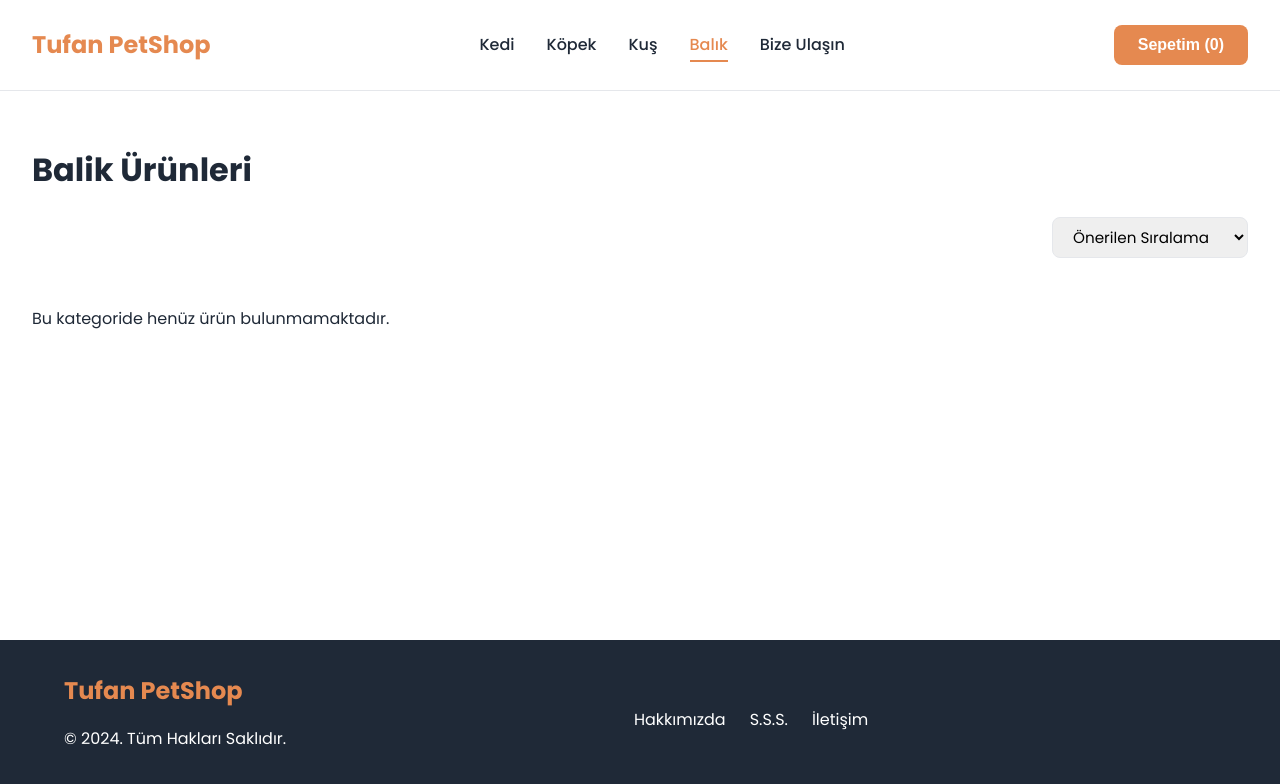
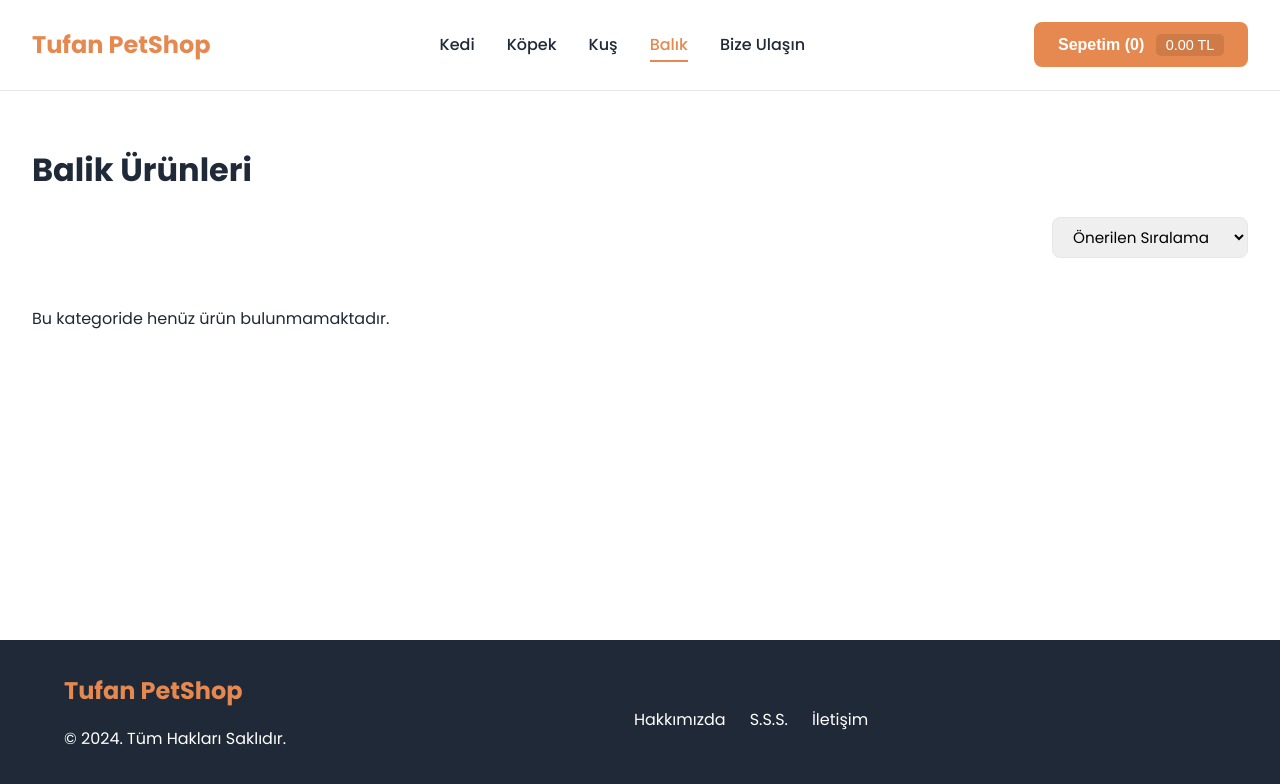
Before and after one commit to ozzgurkarli/PetShop, a React (Vite) app in the folder tufan-petshop/: page /balik in a window 1280 px wide. Shown: the top 784 px of the page. Built offline with nearby package versions, Linux system fonts and the light colour scheme.

Commit message:
Add cart total calculation and update Navbar and ProductCard components for better cart functionality

```diff
--- a/tufan-petshop/src/components/Navbar.css
+++ b/tufan-petshop/src/components/Navbar.css
@@ -108,9 +108,21 @@
   /* Yazı boyutunu ekledik */
   font-size: 1rem;
   transition: background-color 0.25s, transform 0.2s;
+  display: flex;
+  align-items: center;
+  gap: 0.75rem;
 }
 
 .cart-button:hover {
   background-color: var(--primary-color-dark);
   transform: scale(1.05); /* Üzerine gelince hafifçe büyüme efekti */
 }
+
+/* Toplam tutar için stil */
+.cart-total {
+  background-color: rgba(0, 0, 0, 0.1);
+  padding: 0.2rem 0.6rem;
+  border-radius: 5px;
+  font-size: 0.9rem;
+  font-weight: 500;
+}
--- a/tufan-petshop/src/components/Navbar.jsx
+++ b/tufan-petshop/src/components/Navbar.jsx
@@ -4,7 +4,7 @@ import { CartContext } from '../context/CardContext'; // Eklendi
 import './Navbar.css';
 
 function Navbar() {
-  const { cartItemCount } = useContext(CartContext); // Eklendi
+  const { cartItemCount, cartTotal } = useContext(CartContext); // cartTotal eklendi
 
   const categories = [
     { name: 'Kedi', path: 'kedi' },
@@ -48,6 +48,8 @@ function Navbar() {
         {/* Buton içeriği güncellendi */}
         <button className="cart-button">
           Sepetim ({cartItemCount})
+          {/* Toplam tutarı gösteren alan eklendi */}
+          <span className="cart-total">{cartTotal.toFixed(2)} TL</span>
         </button>
       </div>
     </header>
--- a/tufan-petshop/src/components/ProductCard.css
+++ b/tufan-petshop/src/components/ProductCard.css
@@ -70,3 +70,14 @@
 .add-to-cart-btn:hover {
     background-color: var(--primary-color-dark);
 }
+
+/* Eklenme animasyonu için */
+.add-to-cart-btn.added {
+  background-color: #28a745; /* Başarılı ekleme rengi (yeşil) */
+  transform: scale(1.05);
+  transition: background-color 0.3s, transform 0.3s;
+}
+
+.add-to-cart-btn:disabled {
+  cursor: not-allowed;
+}
--- a/tufan-petshop/src/components/ProductCard.jsx
+++ b/tufan-petshop/src/components/ProductCard.jsx
@@ -1,9 +1,18 @@
-import React, { useContext } from 'react';
+import React, { useContext, useState } from 'react';
 import { CartContext } from '../context/CardContext';
 import './ProductCard.css';
 
 function ProductCard({ product }) {
   const { addToCart } = useContext(CartContext);
+  const [isAdded, setIsAdded] = useState(false);
+
+  const handleAddToCart = () => {
+    addToCart(product);
+    setIsAdded(true);
+    setTimeout(() => {
+      setIsAdded(false);
+    }, 1500); // 1.5 saniye sonra eski haline dönecek
+  };
 
   return (
     <div className="product-card">
@@ -14,10 +23,11 @@ function ProductCard({ product }) {
         <div className="product-footer">
           <p className="product-price">{product.price.toFixed(2)} TL</p>
           <button
-            className="add-to-cart-btn"
-            onClick={() => addToCart(product)}
+            className={`add-to-cart-btn ${isAdded ? 'added' : ''}`}
+            onClick={handleAddToCart}
+            disabled={isAdded}
           >
-            Sepete Ekle
+            {isAdded ? 'Eklendi!' : 'Sepete Ekle'}
           </button>
         </div>
       </div>
--- a/tufan-petshop/src/context/CardContext.jsx
+++ b/tufan-petshop/src/context/CardContext.jsx
@@ -24,8 +24,12 @@ export const CartProvider = ({ children }) => {
   // Sepetteki toplam ürün sayısını hesapla
   const cartItemCount = cartItems.reduce((total, item) => total + item.quantity, 0);
 
+  // Sepetteki toplam tutarı hesapla
+  const cartTotal = cartItems.reduce((total, item) => total + (item.price * item.quantity), 0);
+
+
   return (
-    <CartContext.Provider value={{ cartItems, addToCart, cartItemCount }}>
+    <CartContext.Provider value={{ cartItems, addToCart, cartItemCount, cartTotal }}>
       {children}
     </CartContext.Provider>
   );
```
